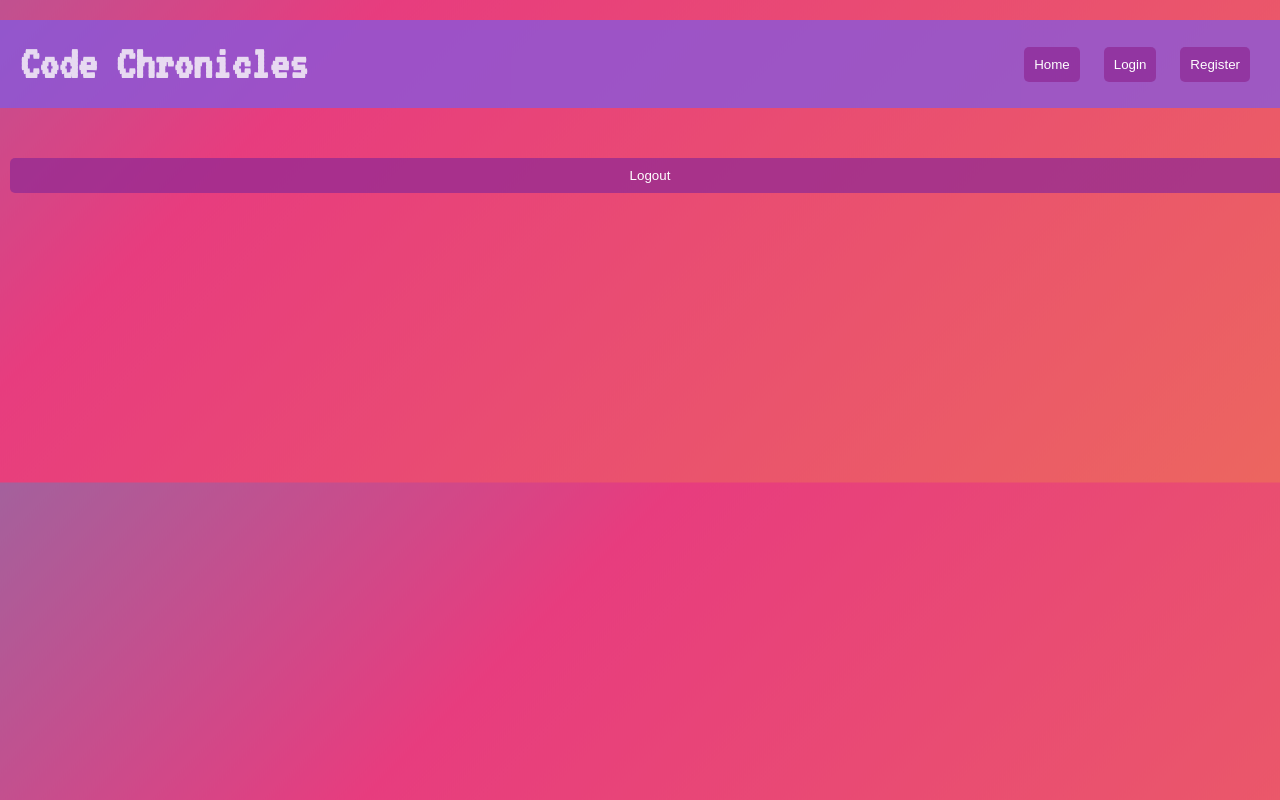
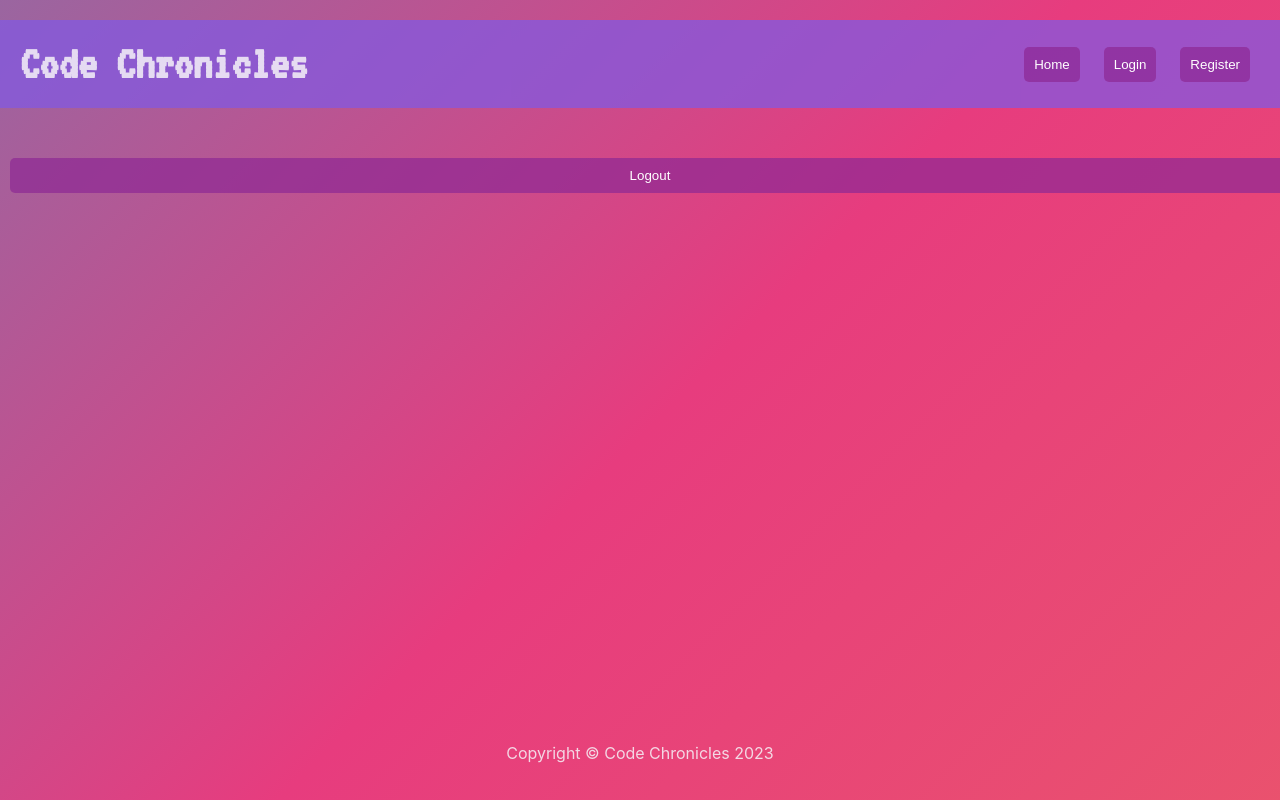
Before and after one commit to Misachka/CodeChronicles, a React (Vite) app in the folder client/: page /logout in a window 1280 px wide. Built offline with nearby package versions, Linux system fonts and the light colour scheme; a web font is replaced by a local one.

Commit message:
Added Footer

```diff
--- a/client/src/App.css
+++ b/client/src/App.css
@@ -266,3 +266,10 @@
 a svg{
   height:20px;
 }
+
+.footer {
+  text-align: center;
+  padding-bottom: 20px;
+  padding-top: 550px;
+  position: sticky;
+}
--- a/client/src/App.jsx
+++ b/client/src/App.jsx
@@ -19,6 +19,8 @@
 import Logout from "./components/Logout";
 import Header from "./components/common/header/Header";
 import Editing from "./pages/Editing";
+import Footer from "./components/Footer";
+
 
 // Create an ApolloClient instance
 const httpLink = createHttpLink({
@@ -60,6 +62,7 @@
         </Routes>
       </ApolloProvider>
     </UserContextProvider>
+    <Footer />
     </>
 
   );
--- /dev/null
+++ b/client/src/components/Footer.jsx
@@ -0,0 +1,9 @@
+function Footer() {
+  return (
+    <footer className="footer">
+      <div>Copyright &copy; Code Chronicles 2023</div>
+    </footer>
+  );
+}
+
+export default Footer;
```
